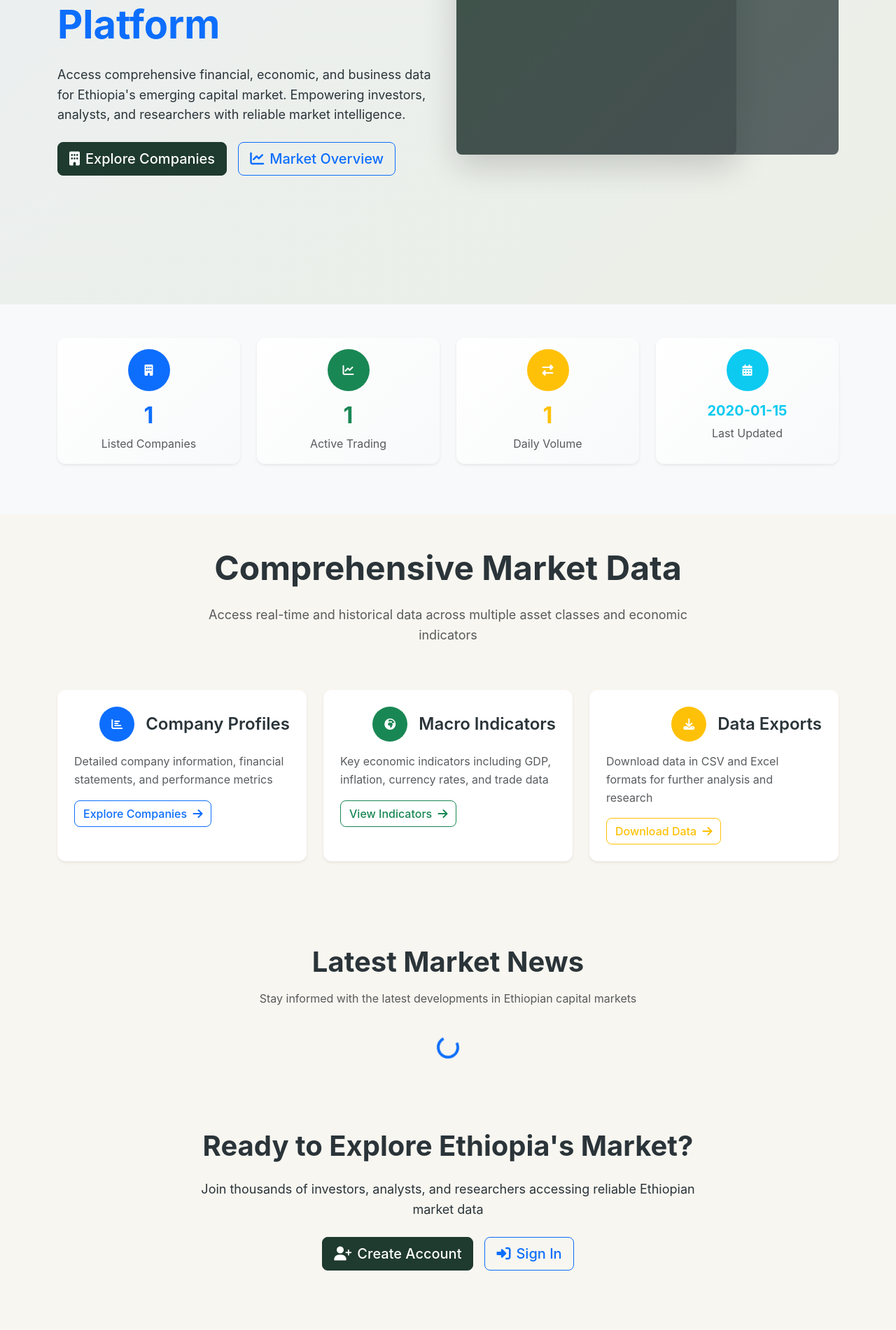
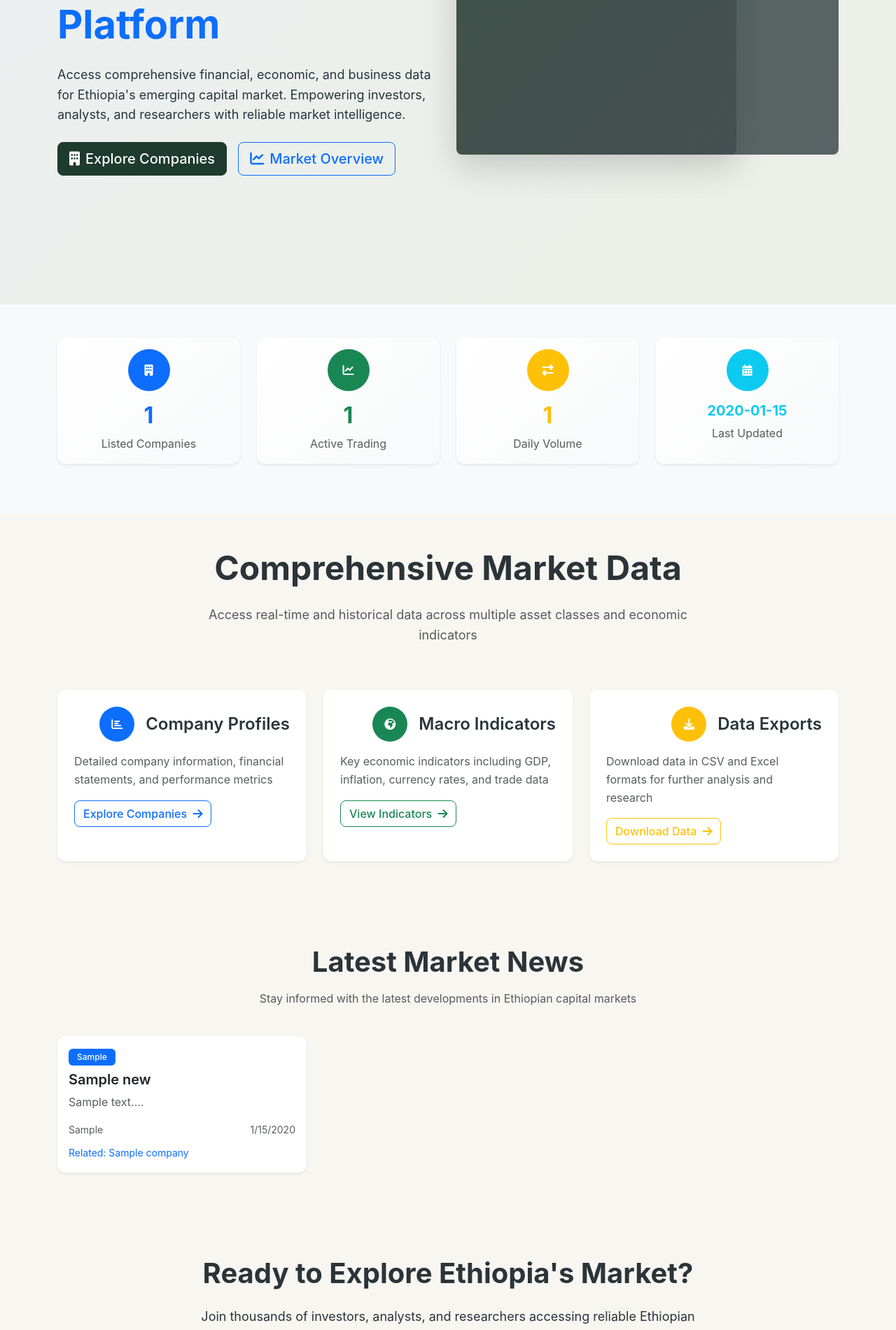
Before and after one commit to abela-21/ethiopia-financial-data, a Flask app: page / in a window 1280 px wide. Shown: the part 376-2277 px from the top of the page at 70% size. Run offline with Flask 3, Linux system fonts and the light colour scheme; tables that the repository leaves empty hold one stand-in row (values such as "Sample post"); some libraries are stand-ins or nearby versions; grey boxes are pictures that could not be loaded.

Commit message:
Show latest news on the homepage instead of comprehensive market data
Replaces macro indicators with latest news articles and updates the navbar styling.

Replit-Commit-Author: Agent
Replit-Commit-Session-Id: d90c0c0e-a632-408f-8798-0d23c952e810
Replit-Commit-Screenshot-Url: https://storage.googleapis.com/screenshot-production-us-central1/2f368adc-7e52-4124-b315-06ff67783e08/c9402654-93a1-431b-87dd-c5690a16e2e3.jpg

```diff
--- a/static/js/dashboard.js
+++ b/static/js/dashboard.js
@@ -127,24 +127,71 @@ class DashboardManager {
         this.updateMarketCapChange(summary.market_cap_change);
     }
 
-    async loadLatestIndicators(forceRefresh = false) {
-        const cacheKey = 'latest_indicators';
+    async loadLatestNews(forceRefresh = false) {
+        const cacheKey = 'latest_news';
 
         if (!forceRefresh) {
             const cached = cache.get(cacheKey);
             if (cached) {
-                this.updateLatestIndicators(cached);
+                this.updateLatestNews(cached);
                 return;
             }
         }
 
         try {
-            const data = await api.get('/macro/latest');
+            const data = await api.get('/news/latest?limit=6');
             cache.set(cacheKey, data);
-            this.updateLatestIndicators(data);
+            this.updateLatestNews(data);
         } catch (error) {
-            console.error('Latest indicators loading error:', error);
-            this.showIndicatorsError();
+            console.error('Latest news loading error:', error);
+            this.showNewsError();
+        }
+    }
+
+    updateLatestNews(data) {
+        const newsContainer = document.getElementById('latest-news');
+        if (!newsContainer) return;
+
+        if (!data.data || data.data.length === 0) {
+            newsContainer.innerHTML = `
+                <div class="col-12 text-center">
+                    <p class="text-muted">No news articles available</p>
+                </div>
+            `;
+            return;
+        }
+
+        const newsHtml = data.data.map(news => `
+            <div class="col-lg-4 col-md-6 mb-4">
+                <div class="card h-100 shadow-sm border-0">
+                    <div class="card-body">
+                        <span class="badge bg-primary mb-2">${news.category || 'News'}</span>
+                        <h5 class="card-title">${news.title}</h5>
+                        <p class="card-text text-muted">${news.content.substring(0, 120)}...</p>
+                        <div class="d-flex justify-content-between align-items-center">
+                            <small class="text-muted">${news.source || 'Ethiopian Business News'}</small>
+                            <small class="text-muted">${new Date(news.published_date).toLocaleDateString()}</small>
+                        </div>
+                        ${news.company_name ? `<div class="mt-2"><small class="text-primary">Related: ${news.company_name}</small></div>` : ''}
+                    </div>
+                </div>
+            </div>
+        `).join('');
+
+        newsContainer.innerHTML = newsHtml;
+    }
+
+    showNewsError() {
+        const newsContainer = document.getElementById('latest-news');
+        if (newsContainer) {
+            newsContainer.innerHTML = `
+                <div class="col-12 text-center">
+                    <div class="alert alert-warning" role="alert">
+                        <i class="fas fa-exclamation-triangle me-2"></i>
+                        Unable to load news. Please try again later.
+                    </div>
+                </div>
+            `;
         }
     }
 
--- a/templates/components/navbar.html
+++ b/templates/components/navbar.html
@@ -1,4 +1,4 @@
-<nav class="navbar navbar-expand-lg navbar-dark bg-primary sticky-top">
+<nav class="navbar navbar-expand-lg navbar-dark bg-gradient-primary sticky-top">
     <div class="container-fluid">
         <!-- Brand -->
         <a class="navbar-brand fw-bold" href="{{ url_for('main.index') }}">
```
